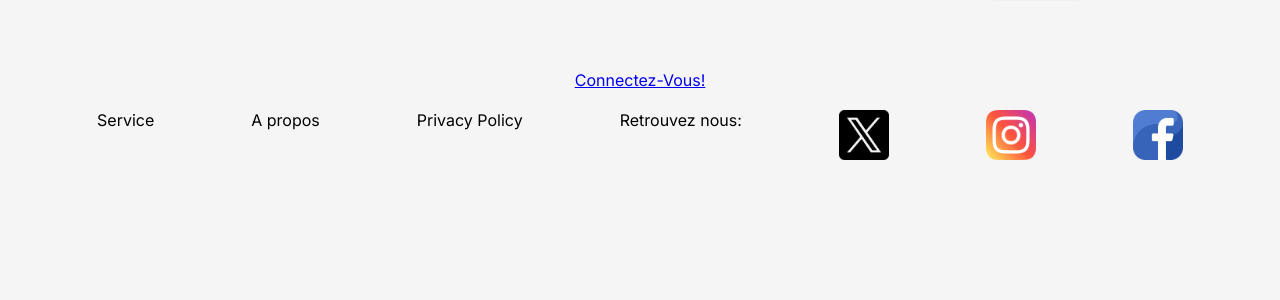
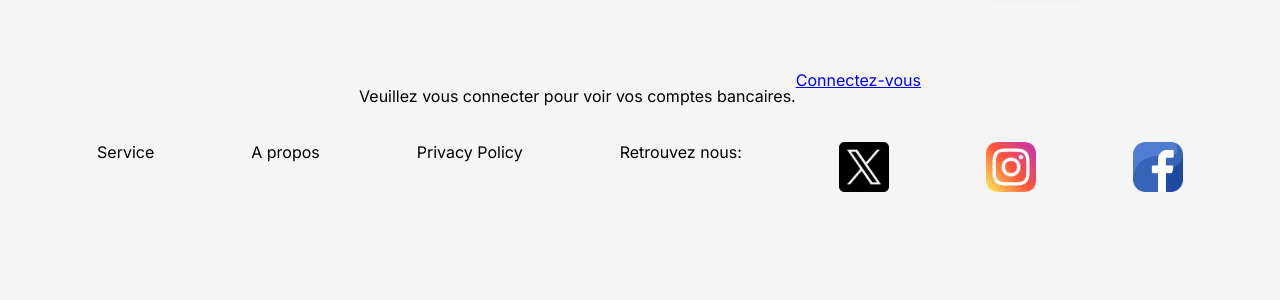
Before and after one commit to chahedlousssayef/challeng-web, a Symfony app: template templates/compte/compte.html.twig in a window 1280 px wide. Shown: the part 125-425 px from the top of the page. Run offline with Twig, Linux system fonts and the light colour scheme; the template is opened without the code that fills it, so the values that code supplies are empty; some libraries are stand-ins or nearby versions.

Commit message:
Update compte.html.twig

```diff
--- a/templates/compte/compte.html.twig
+++ b/templates/compte/compte.html.twig
@@ -1,24 +1,35 @@
 {% extends 'base.html.twig' %}
 
-{% block title %}Compte{% endblock %}
+{% block title %}Mes Comptes{% endblock %}
 
 {% block main %}
     {% if app.user %}
+        <h1>Bienvenue, {{ app.user.email }}</h1>
+
+        {% if comptes is empty %}
+            <p>Aucun compte bancaire trouvé.</p>
+        {% else %}
             {% for compte in comptes %}
                 <div class="compte">
                     <h2>{{ compte.nom }}</h2>
-                <p>{{ compte.solde|number_format(2, ',', ' ') }} EUR</p>
-                <p>{{ compte.type }}</p>
+                    <p><strong>Solde :</strong> {{ compte.solde|number_format(2, ',', ' ') }} EUR</p>
+                    <p><strong>Type :</strong> {{ compte.type ? 'Compte épargne' : 'Compte courant' }}</p>
                     <p><strong>Numéro du compte :</strong> {{ compte.numero }}</p>
 
-                <a href="{{ path('compte_add_money', {id: compte.id}) }}" class="btn btn-primary">Depot</a>
+                    <a href="{{ path('compte_add_money', {id: compte.id}) }}" class="btn btn-primary">Dépôt</a>
                     <a href="{{ path('compte_remove_money', {id: compte.id}) }}" class="btn btn-danger">Retrait</a>
                     <a href="{{ path('compte_transfer', {id: compte.id}) }}" class="btn btn-warning">Virement</a>
                 </div>
             {% endfor %}
+        {% endif %}
 
-        <a href="{{ path('app_compte_new') }}" class="Compte_button">Créez un compte bancaire</a>
+        {% if comptes|length >= 5 %}
+            <p class="text-danger">Vous avez atteint la limite de 5 comptes.</p>
         {% else %}
-        <a href="{{ path('app_login') }}" class="Creation-button">Connectez-Vous!</a>
+            <a href="{{ path('app_compte_new') }}" class="btn btn-success">Créer un compte bancaire</a>
+        {% endif %}
+    {% else %}
+        <p>Veuillez vous connecter pour voir vos comptes bancaires.</p>
+        <a href="{{ path('app_login') }}" class="btn btn-primary">Connectez-vous</a>
     {% endif %}
 {% endblock %}
```
Lines whose indentation alone changed are shown as unchanged.
